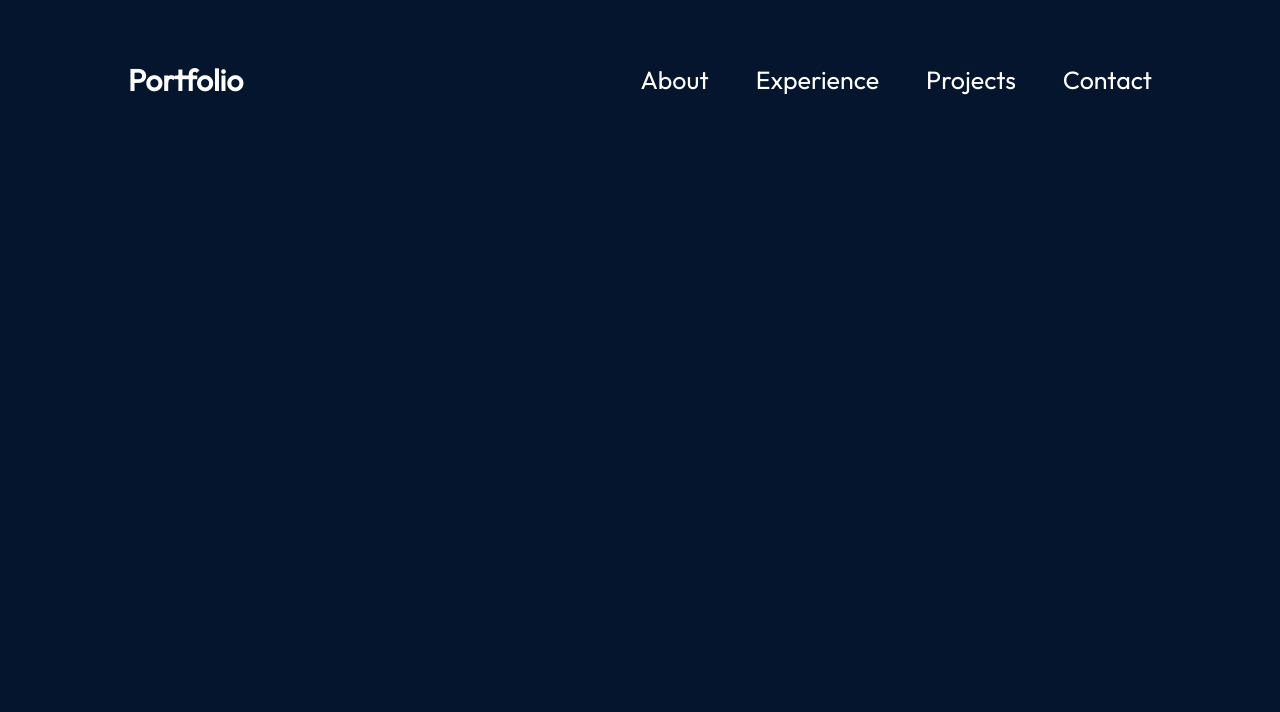
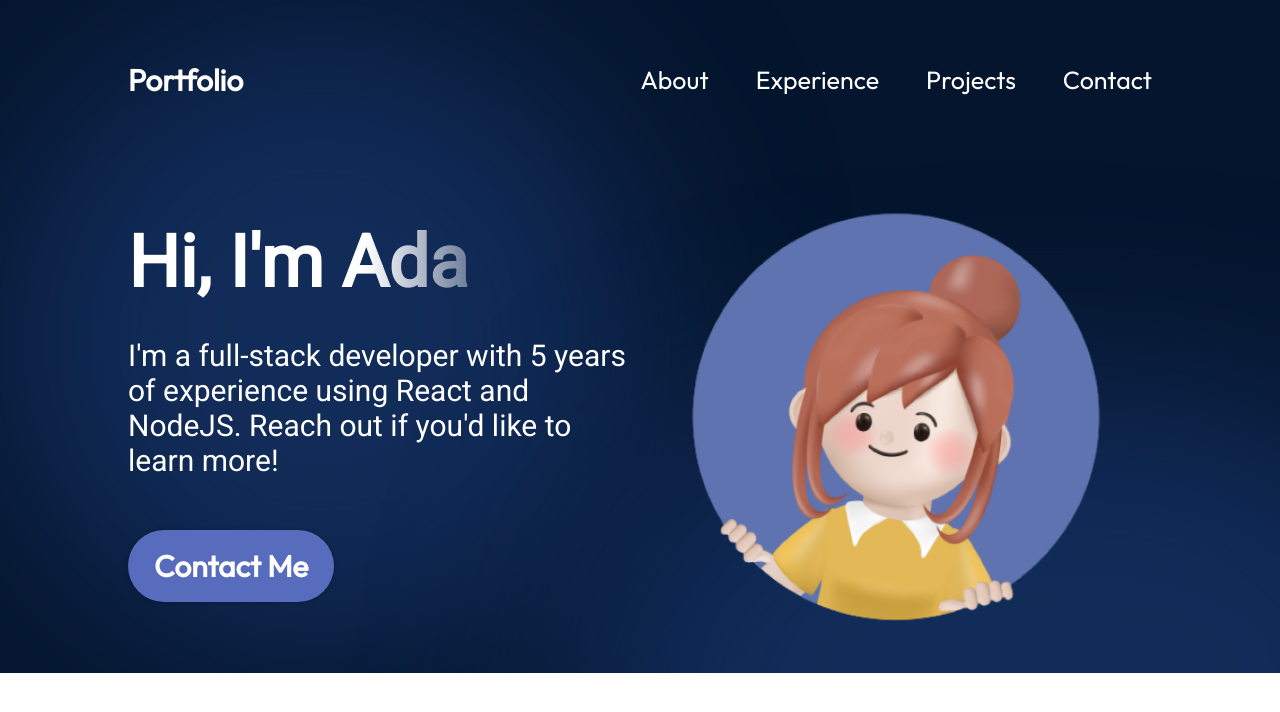
Before and after one commit to RezwanulHaqueMukto/react--developer-portfolio-, a React (Vite) app: page / in a window 1280 px wide. Shown: the top 712 px of the page. Built offline with nearby package versions, Linux system fonts and the light colour scheme.

Commit message:
adding hero component

```diff
--- a/src/App.jsx
+++ b/src/App.jsx
@@ -1,12 +1,14 @@
 import styles from "./App.module.css";
 import "./App.css";
 import Navbar from "./components/Navigation/Navbar";
+import Hero from "./components/Hero/Hero";
 
 function App() {
 	return (
 		<>
 			<div className={styles.App}>
 				<Navbar></Navbar>
+				<Hero></Hero>
 			</div>
 		</>
 	);
--- a/src/App.module.css
+++ b/src/App.module.css
@@ -3,7 +3,7 @@
 .App {
 	background-color: var(--color-bg);
 	width: 100%;
-	height: 100vh;
+	height: 100%;
 	overflow: hidden;
-	color: red;
+	color: wheat;
 }
--- /dev/null
+++ b/src/components/Hero/Hero.jsx
@@ -0,0 +1,27 @@
+import styles from "./Hero.module.css";
+import { getImageUrl } from "../../utils";
+
+export const Hero = () => {
+	return (
+		<section className={styles.container}>
+			<div className={styles.content}>
+				<h1 className={styles.title}>Hi, I'm Ada</h1>
+				<p className={styles.description}>
+					I'm a full-stack developer with 5 years of experience using React and
+					NodeJS. Reach out if you'd like to learn more!
+				</p>
+				<a href="mailto:myemail@email.com" className={styles.contactBtn}>
+					Contact Me
+				</a>
+			</div>
+			<img
+				src={getImageUrl("hero/heroImage.png")}
+				alt="Hero image of me"
+				className={styles.heroImg}
+			/>
+			<div className={styles.topBlur} />
+			<div className={styles.bottomBlur} />
+		</section>
+	);
+};
+export default Hero;
--- /dev/null
+++ b/src/components/Hero/Hero.module.css
@@ -0,0 +1,111 @@
+@import "../../vars.css";
+
+.container {
+	position: relative;
+	display: flex;
+	align-items: center;
+	justify-content: space-between;
+	margin-top: 49px;
+	z-index: 1;
+	margin-left: 10%;
+	margin-right: 10%;
+}
+
+.content {
+	display: flex;
+	flex-direction: column;
+	align-items: flex-start;
+	color: var(--color-text);
+	z-index: 1;
+}
+
+.title {
+	font-size: 72px;
+	font-weight: 900;
+	margin-bottom: 33px;
+	font-family: var(--font-roboto);
+	background: linear-gradient(
+		90deg,
+		rgba(255, 255, 255, 1) 70%,
+		rgba(255, 255, 255, 0) 120%
+	);
+	-webkit-text-fill-color: transparent;
+	-webkit-background-clip: text;
+}
+
+.description {
+	font-size: 30px;
+	font-family: var(--font-roboto);
+	margin-bottom: 52px;
+}
+
+.contactBtn {
+	text-decoration: none;
+	background-color: var(--color-primary);
+	color: var(--color-text);
+	border-radius: 100px;
+	font-size: 30px;
+	font-weight: 600;
+	padding: 17px 26px;
+	box-shadow: 0 0 4px 0 rgba(0, 0, 0, 0.25);
+}
+
+.heroImg {
+	width: 50%;
+	z-index: 1;
+
+	animation-name: floating;
+	animation-duration: 3s;
+	animation-iteration-count: infinite;
+	animation-timing-function: ease-in-out;
+}
+
+@keyframes floating {
+	0% {
+		transform: translate(0, 0px);
+	}
+	50% {
+		transform: translate(0, 10px);
+	}
+	100% {
+		transform: translate(0, -0px);
+	}
+}
+
+.topBlur {
+	position: absolute;
+	width: 50vw;
+	height: 50vw;
+	min-width: 350px;
+	min-width: 350px;
+	top: -128px;
+	left: -10vw;
+	border-radius: 764px;
+	background: rgba(25, 55, 109, 0.7);
+	filter: blur(100px);
+	z-index: 0;
+}
+
+.bottomBlur {
+	position: absolute;
+	width: 70vw;
+	height: 50vw;
+	min-width: 350px;
+	min-width: 250px;
+	top: 246px;
+	right: -25vw;
+	border-radius: 764px;
+	background: rgba(25, 55, 109, 0.7);
+	filter: blur(100px);
+	z-index: 0;
+}
+
+@media screen and (max-width: 830px) {
+	.container {
+		flex-direction: column-reverse;
+	}
+
+	.content {
+		align-items: center;
+	}
+}
--- a/src/components/Navigation/Navbar.jsx
+++ b/src/components/Navigation/Navbar.jsx
@@ -2,7 +2,7 @@ import styles from "./Navbar.module.css";
 import { getImageUrl } from "../../utils";
 import { useState } from "react";
 const Navbar = () => {
-	const [menuOpen, SetmenuOpen] = useState(false);
+	const [menuOpen, SetMenuOpen] = useState(false);
 	return (
 		<nav className={styles.navbar}>
 			<a href="/" className={styles.title}>
@@ -17,11 +17,11 @@ const Navbar = () => {
 					}
 					className={styles.menuBtn}
 					alt="menu Button"
-					onClick={() => SetmenuOpen(!menuOpen)}
+					onClick={() => SetMenuOpen(!menuOpen)}
 				/>
 				<ul
 					className={`${styles.menuItems} ${menuOpen ? styles.menuOpen : ""}`}
-					onClick={() => SetmenuOpen(false)}
+					onClick={() => SetMenuOpen(false)}
 				>
 					<li>
 						<a href="#about">About</a>
```
